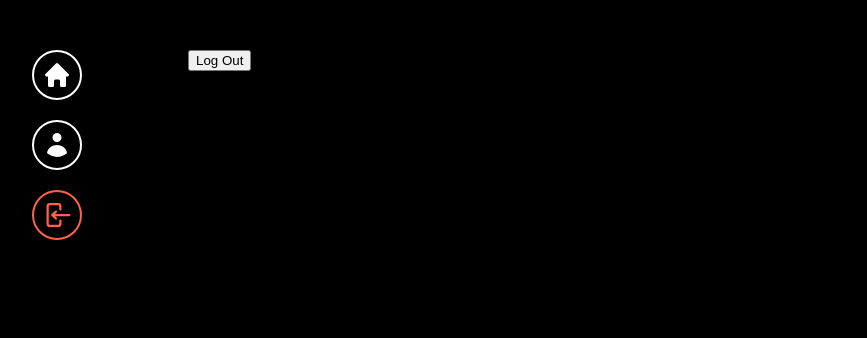
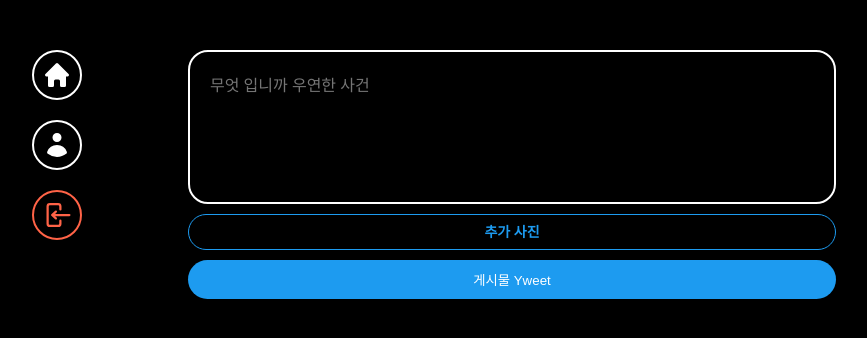
Before and after one commit to SigorHub/ywitter-reloaded, a React (Vite) app: page / in a window 1280 px wide. Shown: the top 338 px of the page, without its empty margins (234-1101 px from the left). Built offline with nearby package versions, Linux system fonts and the light colour scheme; no server answers; sample sign-in values are in the browser's storage.

Commit message:
update: photo upload

```diff
--- /dev/null
+++ b/src/components/post-yweet-form.tsx
@@ -0,0 +1,79 @@
+import React, { useState } from "react";
+import styled from "styled-components";
+
+const Form = styled.form`
+    display: flex;
+    flex-direction: column;
+    gap: 10px;
+`;
+
+const TextArea = styled.textarea`
+    border: 2px solid white;
+    padding: 20px;
+    border-radius: 20px;
+    font-size: 16px;
+    color: white;
+    background-color: black;
+    width: 100%;
+    resize: none;
+    font-family: system-ui, -apple-system, BlinkMacSystemFont, 'Segoe UI', Roboto, Oxygen, Ubuntu, Cantarell, 'Open Sans', 'Helvetica Neue', sans-serif;
+    &::placeholder {
+        font-size:16px;
+    }
+    &:focus {
+        outline: none;
+        border-color: #1d9bf0;
+    }
+`;
+
+const AttachFileButton = styled.label`
+    padding:10px 0px;
+    color:#1d9bf0;
+    text-align: center;
+    border-radius: 20px;
+    border:1px solid #1d9bf0;
+    font-size: 14px;
+    font-weight: 700;
+    cursor: pointer;
+`;
+
+const AttachFileInput = styled.input`
+    display:none;
+`;
+
+const SubmitBtn = styled.input`
+    background-color: #1d9bf0;
+    color:white;
+    border: none;
+    padding:10px 0px;
+    border-radius: 20px;
+    cursor: pointer;
+    &:hover,
+    &:active{
+        opacity: 0.8;
+    }
+`;
+
+export default function PostYweetForm(){
+    const [isLoading, setLoading] = useState(false);
+    const [yweet,setYweet] = useState("");
+    const [file,setFile] = useState<File | null>(null);
+    const onChange = (e: React.ChangeEvent<HTMLTextAreaElement>) => {
+        setYweet(e.target.value);
+    };
+    const onFileChange = (e: React.ChangeEvent<HTMLInputElement>) => {
+        const { files } = e.target;
+        if (files && files.length === 1){
+            setFile(files[0]);
+        }
+    }
+
+    return (
+        <Form>
+            <TextArea onChange={onChange} value={yweet} rows={5} maxLength={180} placeholder="무엇 입니까 우연한 사건"/>
+            <AttachFileButton htmlFor="file">{file ? "사진 추가됨":"추가 사진"}</AttachFileButton>
+            <AttachFileInput onChange={onFileChange} type="file" id="file" accept="image/*" />
+            <SubmitBtn type="submit" value={isLoading ? "게시물 중...":"게시물 Yweet"} />
+        </Form>
+    );
+}
--- a/src/routes/firebase.ts
+++ b/src/routes/firebase.ts
@@ -1,5 +1,7 @@
 import { initializeApp } from "firebase/app";
 import { getAuth } from "firebase/auth";
+import { getFirestore } from "firebase/firestore";
+import { getStorage } from "firebase/storage";
 
 const firebaseConfig = {
   apiKey: "AIzaSyBFYClslT_9-N2nKQQwJyC-FvD6HSDMrHw",
@@ -9,7 +11,11 @@ const firebaseConfig = {
   messagingSenderId: "1024337563360",
   appId: "1:1024337563360:web:737e4eb507da894d8f4a85"
 };
-
+// 권한 부여
 const app = initializeApp(firebaseConfig);
-
+// 인증 권한
 export const auth = getAuth(app);
+// 스토리지 권한
+export const stroage = getStorage(app);
+// db권한
+export const db = getFirestore(app);
--- a/src/routes/home.tsx
+++ b/src/routes/home.tsx
@@ -1,16 +1,12 @@
-import { auth } from "./firebase";
+import styled from "styled-components";
+import PostYweetForm from "../components/post-yweet-form";
+
+const Wrapper = styled.div``;
 
 export default function Home(){
-
-    const logOut = () => {
-        // 로그아웃
-        auth.signOut();
-        location.reload();
-    }
-
     return (
-    <h1>
-        <button onClick={logOut}>Log Out</button>
-    </h1>
+    <Wrapper>
+        <PostYweetForm />
+    </Wrapper>
     );
 }
```
